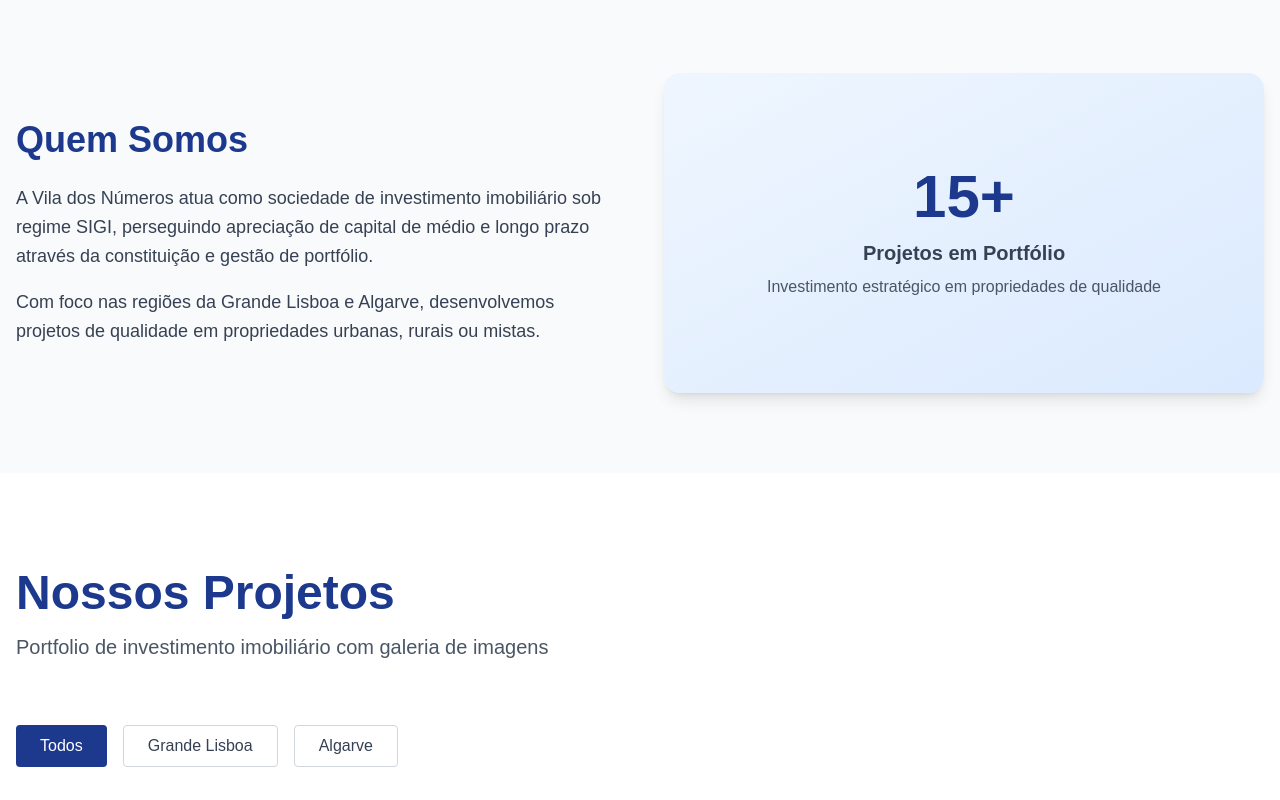
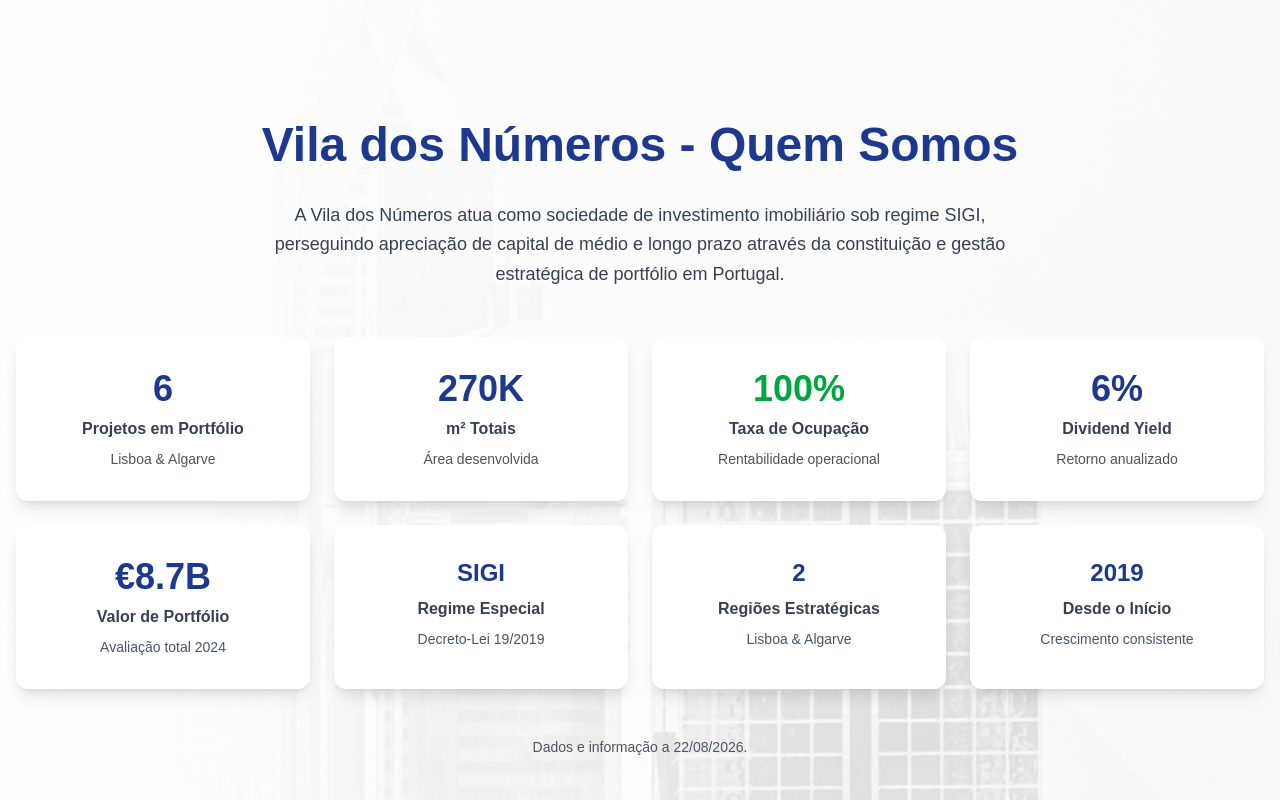
Before and after one commit to nunoleal-dotcom/viladosnumeros-headless, a Next.js app: page / in a window 1280 px wide. Shown: the part 880-1680 px from the top of the page. Built offline with nearby package versions, Linux system fonts and the light colour scheme.

Commit message:
Add metrics section (8 KPIs) and investors link to header

```diff
--- a/app/investors/page.tsx
+++ b/app/investors/page.tsx
@@ -17,6 +17,9 @@ export default function InvestorsPage() {
             </a>
             <a href="/#projetos" className="text-gray-700 hover:text-blue-900 transition text-sm font-medium">
               PROJETOS
+            </a>
+            <a href="/#equipa" className="text-gray-700 hover:text-blue-900 transition text-sm font-medium">
+              EQUIPA
             </a>
             <a href="/investors" className="text-blue-900 transition text-sm font-medium border-b-2 border-blue-900">
               INVESTIDORES
--- a/app/page.tsx
+++ b/app/page.tsx
@@ -460,6 +460,7 @@ export default function Home() {
             <a href="#sobre" className="text-gray-700 hover:text-blue-900 transition text-sm font-medium">SOBRE</a>
             <a href="#projetos" className="text-gray-700 hover:text-blue-900 transition text-sm font-medium">PROJETOS</a>
             <a href="#equipa" className="text-gray-700 hover:text-blue-900 transition text-sm font-medium">EQUIPA</a>
+            <a href="/investors" className="text-gray-700 hover:text-blue-900 transition text-sm font-medium">INVESTIDORES</a>
             <a href="#contacto" className="text-gray-700 hover:text-blue-900 transition text-sm font-medium">CONTACTO</a>
           </nav>
         </div>
@@ -504,25 +505,75 @@ export default function Home() {
         <div className="absolute bottom-8 left-1/2 -translate-x-1/2 animate-bounce text-white text-3xl">↓</div>
       </section>
 
-      {/* SOBRE */}
-      <section id="sobre" className="py-20 bg-gray-50">
-        <div className="max-w-7xl mx-auto px-4">
-          <div className="grid grid-cols-1 md:grid-cols-2 gap-12 items-center">
-            <div>
-              <h3 className="text-4xl font-bold mb-6 text-blue-900">Quem Somos</h3>
-              <p className="text-lg text-gray-700 mb-4 leading-relaxed">
-                A Vila dos Números atua como sociedade de investimento imobiliário sob regime SIGI, perseguindo apreciação de capital de médio e longo prazo através da constituição e gestão de portfólio.
-              </p>
-              <p className="text-lg text-gray-700 leading-relaxed">
-                Com foco nas regiões da Grande Lisboa e Algarve, desenvolvemos projetos de qualidade em propriedades urbanas, rurais ou mistas.
-              </p>
+      {/* SOBRE COM BACKGROUND */}
+      <section id="sobre" className="relative py-32 bg-cover bg-center" style={{ backgroundImage: 'url(/images/about-bg.jpg)' }}>
+        <div className="absolute inset-0 bg-gradient-to-r from-white/95 to-white/80"></div>
+        <div className="relative max-w-7xl mx-auto px-4">
+          <h2 className="text-5xl font-bold mb-8 text-blue-900 text-center">Vila dos Números - Quem Somos</h2>
+          <p className="text-lg text-gray-700 text-center mb-12 max-w-3xl mx-auto leading-relaxed">
+            A Vila dos Números atua como sociedade de investimento imobiliário sob regime SIGI, perseguindo apreciação de capital de médio e longo prazo através da constituição e gestão estratégica de portfólio em Portugal.
+          </p>
+
+          {/* INDICADORES - GRID 2x4 */}
+          <div className="grid grid-cols-1 md:grid-cols-2 lg:grid-cols-4 gap-6 mb-12">
+            {/* PROJETOS */}
+            <div className="bg-white rounded-xl p-8 text-center shadow-lg hover:shadow-xl transition">
+              <div className="text-4xl font-bold text-blue-900 mb-2">6</div>
+              <p className="text-gray-700 font-semibold">Projetos em Portfólio</p>
+              <p className="text-sm text-gray-600 mt-2">Lisboa & Algarve</p>
             </div>
-            <div className="bg-gradient-to-br from-blue-50 to-blue-100 rounded-2xl p-12 h-80 flex flex-col items-center justify-center text-center shadow-lg">
-              <div className="text-6xl font-bold text-blue-900 mb-3">15+</div>
-              <p className="text-xl text-gray-700 font-semibold mb-2">Projetos em Portfólio</p>
-              <p className="text-gray-600">Investimento estratégico em propriedades de qualidade</p>
+
+            {/* ÁREA */}
+            <div className="bg-white rounded-xl p-8 text-center shadow-lg hover:shadow-xl transition">
+              <div className="text-4xl font-bold text-blue-900 mb-2">270K</div>
+              <p className="text-gray-700 font-semibold">m² Totais</p>
+              <p className="text-sm text-gray-600 mt-2">Área desenvolvida</p>
+            </div>
+
+            {/* OCUPAÇÃO */}
+            <div className="bg-white rounded-xl p-8 text-center shadow-lg hover:shadow-xl transition">
+              <div className="text-4xl font-bold text-green-600 mb-2">100%</div>
+              <p className="text-gray-700 font-semibold">Taxa de Ocupação</p>
+              <p className="text-sm text-gray-600 mt-2">Rentabilidade operacional</p>
+            </div>
+
+            {/* DIVIDEND YIELD */}
+            <div className="bg-white rounded-xl p-8 text-center shadow-lg hover:shadow-xl transition">
+              <div className="text-4xl font-bold text-blue-900 mb-2">6%</div>
+              <p className="text-gray-700 font-semibold">Dividend Yield</p>
+              <p className="text-sm text-gray-600 mt-2">Retorno anualizado</p>
+            </div>
+
+            {/* VALOR TOTAL */}
+            <div className="bg-white rounded-xl p-8 text-center shadow-lg hover:shadow-xl transition">
+              <div className="text-4xl font-bold text-blue-900 mb-2">€8.7B</div>
+              <p className="text-gray-700 font-semibold">Valor de Portfólio</p>
+              <p className="text-sm text-gray-600 mt-2">Avaliação total 2024</p>
+            </div>
+
+            {/* REGIME SIGI */}
+            <div className="bg-white rounded-xl p-8 text-center shadow-lg hover:shadow-xl transition">
+              <div className="text-2xl font-bold text-blue-900 mb-2">SIGI</div>
+              <p className="text-gray-700 font-semibold">Regime Especial</p>
+              <p className="text-sm text-gray-600 mt-2">Decreto-Lei 19/2019</p>
+            </div>
+
+            {/* REGIÕES */}
+            <div className="bg-white rounded-xl p-8 text-center shadow-lg hover:shadow-xl transition">
+              <div className="text-2xl font-bold text-blue-900 mb-2">2</div>
+              <p className="text-gray-700 font-semibold">Regiões Estratégicas</p>
+              <p className="text-sm text-gray-600 mt-2">Lisboa & Algarve</p>
+            </div>
+
+            {/* ANO FUNDAÇÃO */}
+            <div className="bg-white rounded-xl p-8 text-center shadow-lg hover:shadow-xl transition">
+              <div className="text-2xl font-bold text-blue-900 mb-2">2019</div>
+              <p className="text-gray-700 font-semibold">Desde o Início</p>
+              <p className="text-sm text-gray-600 mt-2">Crescimento consistente</p>
             </div>
           </div>
+
+          <p className="text-center text-gray-600 text-sm">Dados e informação a 22/08/2026.</p>
         </div>
       </section>
 
```
